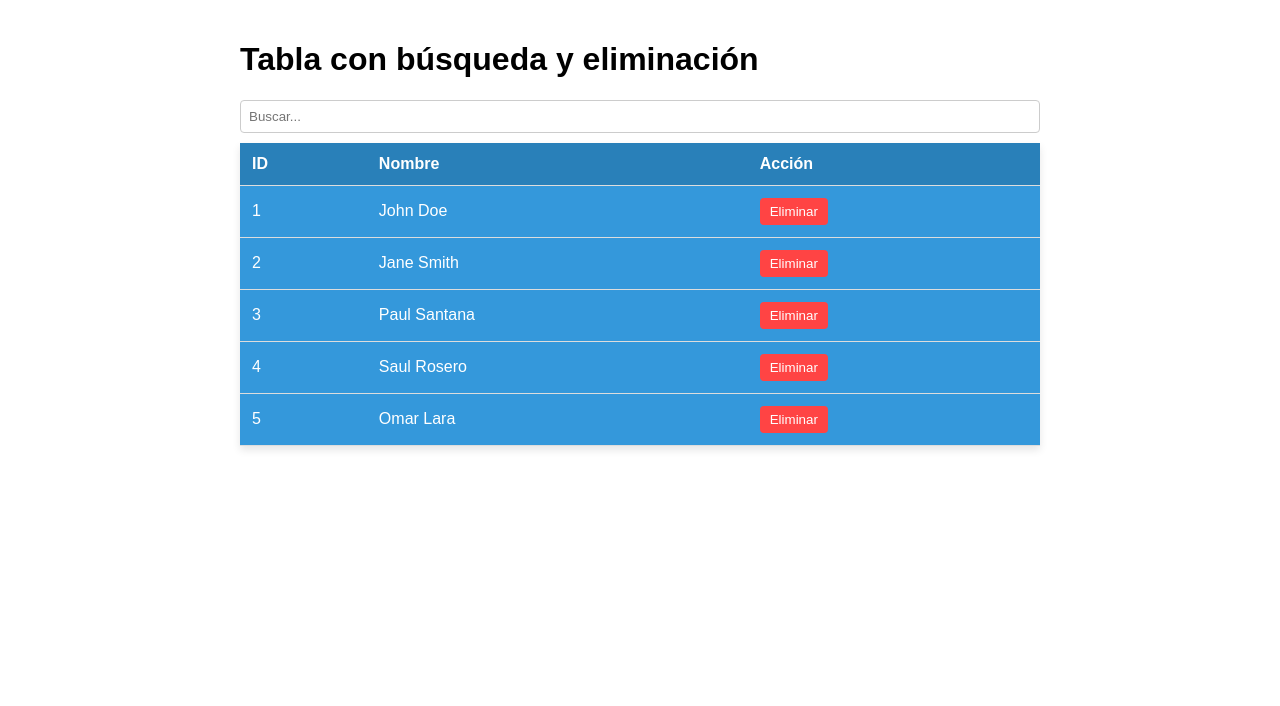
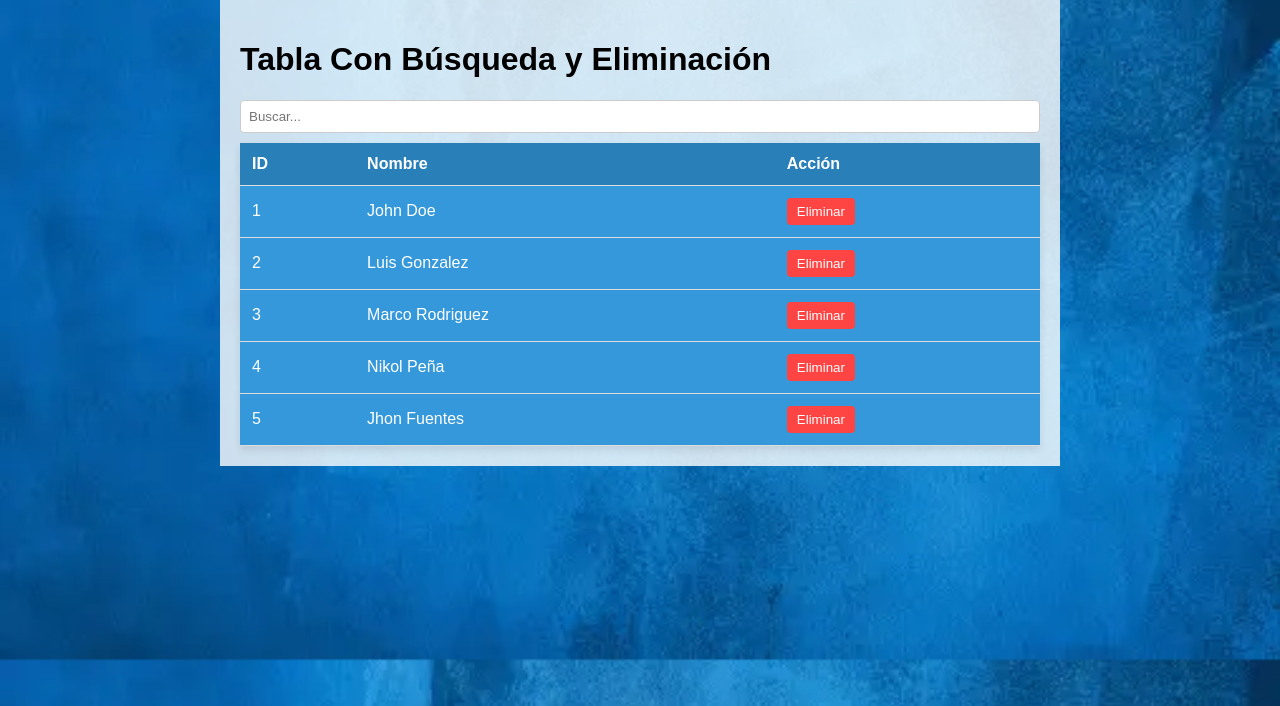
Before and after one commit to JoelCaza/Sistema_Inamhi, a Django app: template myproject/myapp/templates/eliminar.html in a window 1280 px wide. Shown: the top 706 px of the page. Run offline with Django 5.2, Linux system fonts and the light colour scheme; the template is opened without the code that fills it, so the values that code supplies are empty.

Commit message:
eliminar

```diff
--- a/myproject/myapp/templates/eliminar.html
+++ b/myproject/myapp/templates/eliminar.html
@@ -9,13 +9,16 @@
             font-family: Arial, sans-serif;
             margin: 0;
             padding: 0;
-            background-color: #ffffff;
+            background-image: url('imagenes/textura.webp');
+            background-size: cover;
+            background-position: center;
         }
 
         .container {
             max-width: 800px;
             margin: 0 auto;
             padding: 20px;
+            background-color: rgba(255, 255, 255, 0.8);
         }
 
         h1 {
@@ -73,7 +76,7 @@
 
 <body>
     <div class="container">
-        <h1>Tabla con búsqueda y eliminación</h1>
+        <h1>Tabla Con Búsqueda y Eliminación</h1>
         <input type="text" id="busqueda" placeholder="Buscar...">
         <table id="tabla">
             <thead>
@@ -87,37 +90,59 @@
                 <tr>
                     <td>1</td>
                     <td>John Doe</td>
-                    <td><button onclick="eliminarFila(this)">Eliminar</button></td>
+                    <td><button onclick="confirmarEliminar(this)">Eliminar</button></td>
                 </tr>
                 <tr>
                     <td>2</td>
-                    <td>Jane Smith</td>
-                    <td><button onclick="eliminarFila(this)">Eliminar</button></td>
+                    <td>Luis Gonzalez</td>
+                    <td><button onclick="confirmarEliminar(this)">Eliminar</button></td>
                 </tr>
                 <tr>
                     <td>3</td>
-                    <td>Paul Santana</td>
-                    <td><button onclick="eliminarFila(this)">Eliminar</button></td>
+                    <td>Marco Rodriguez</td>
+                    <td><button onclick="confirmarEliminar(this)">Eliminar</button></td>
                 </tr>
                 <tr>
                     <td>4</td>
-                    <td>Saul Rosero</td>
-                    <td><button onclick="eliminarFila(this)">Eliminar</button></td>
+                    <td>Nikol Peña</td>
+                    <td><button onclick="confirmarEliminar(this)">Eliminar</button></td>
                 </tr>
                 <tr>
                     <td>5</td>
-                    <td>Omar Lara</td>
-                    <td><button onclick="eliminarFila(this)">Eliminar</button></td>
+                    <td>Jhon Fuentes</td>
+                    <td><button onclick="confirmarEliminar(this)">Eliminar</button></td>
                 </tr>
+
             </tbody>
         </table>
     </div>
 
     <script>
+        function confirmarEliminar(button) {
+            // Mostrar un mensaje de confirmación antes de eliminar
+            if (confirm("¿Está seguro que desea eliminar este registro?")) {
+                eliminarFila(button);
+            }
+        }
+
         function eliminarFila(button) {
             var fila = button.parentNode.parentNode;
+            var id = fila.cells[0].innerText;
             fila.parentNode.removeChild(fila);
+            var eliminados = JSON.parse(localStorage.getItem("eliminados")) || [];
+            eliminados.push(id);
+            localStorage.setItem("eliminados", JSON.stringify(eliminados));
         }
+
+        document.addEventListener("DOMContentLoaded", function () {
+            var eliminados = JSON.parse(localStorage.getItem("eliminados")) || [];
+            eliminados.forEach(function (id) {
+                var fila = document.querySelector("td:first-child").innerText;
+                if (fila) {
+                    fila.parentNode.style.display = "none";
+                }
+            });
+        });
 
         document.getElementById("busqueda").addEventListener("keyup", function () {
             var texto = this.value.toLowerCase();
@@ -125,13 +150,19 @@
             var filas = tabla.getElementsByTagName("tr");
             for (var i = 0; i < filas.length; i++) {
                 var textoFila = filas[i].textContent.toLowerCase();
-                if (textoFila.includes(texto)) {
+                var id = filas[i].cells[0].innerText;
+                if (textoFila.includes(texto) && !filaEliminada(id)) {
                     filas[i].style.display = "";
                 } else {
                     filas[i].style.display = "none";
                 }
             }
         });
+
+        function filaEliminada(id) {
+            var eliminados = JSON.parse(localStorage.getItem("eliminados")) || [];
+            return eliminados.includes(id);
+        }
     </script>
 </body>
 </html>
--- a/myproject/myapp/templates/model_confirm_delete.html
+++ b/myproject/myapp/templates/model_confirm_delete.html
@@ -23,9 +23,8 @@
 <body>
     <div class="container">
         <h1 class="mt-5 mb-4">Confirm Delete</h1>
-        <p>Are you sure you want to delete "{{ model.name }}"?</p>
+        <p>Are you sure you want to delete</p>
         <form action="{% url 'model_delete' pk=model.pk %}" method="post">
-            {% csrf_token %}
             <input type="submit" class="btn btn-danger btn-actions" value="Delete">
             <a href="{% url 'model_list' %}" class="btn btn-secondary btn-actions">Cancel</a>
         </form>
```
Also changed, not shown: myproject/myapp/templates/imagenes/textura.webp (added).
